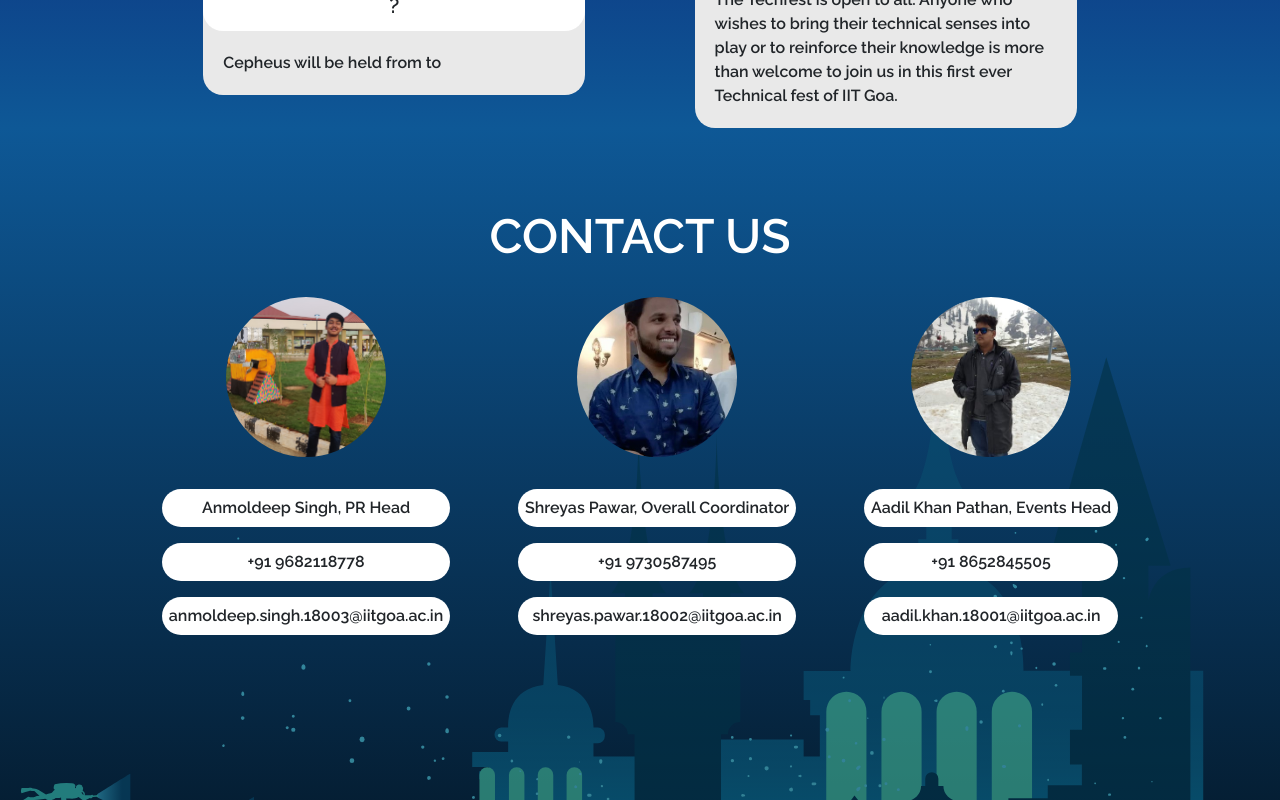
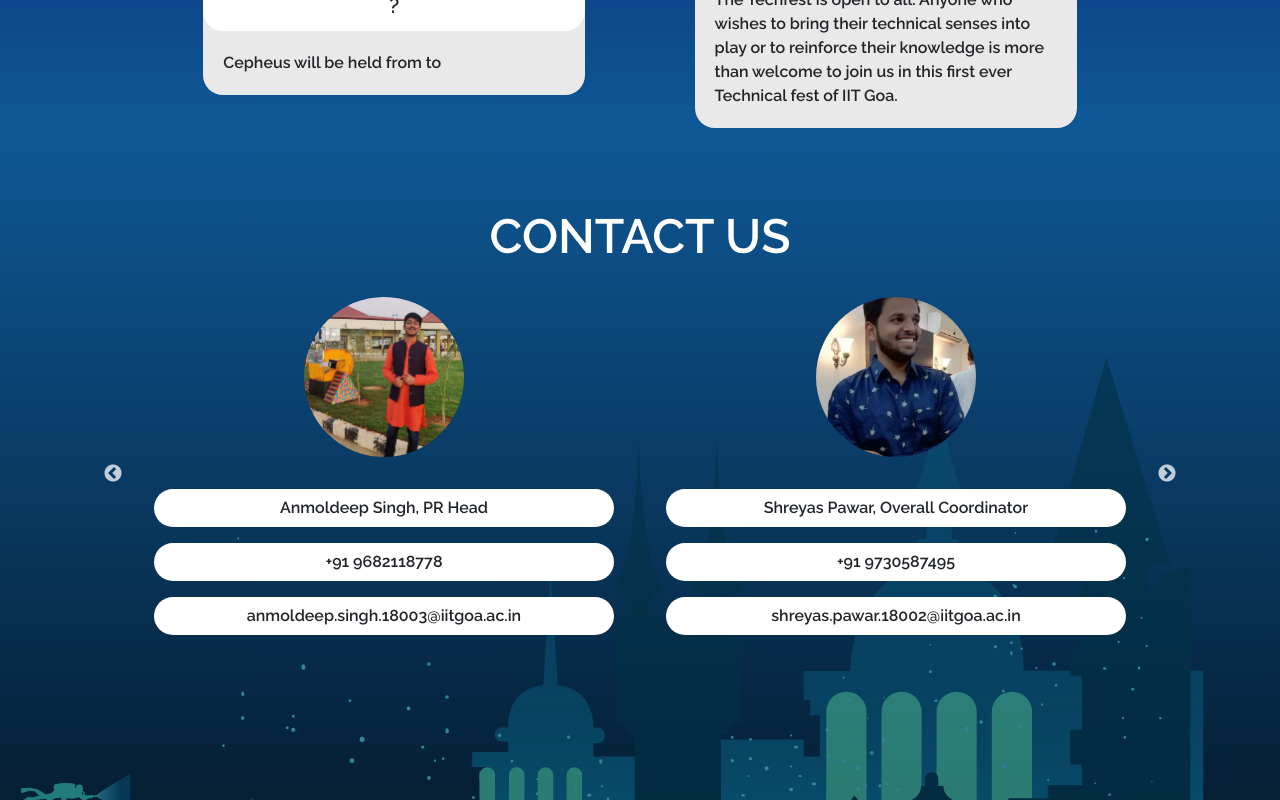
Before and after one commit to ayaniitgoa/TechFest, a React (Create React App) app: page / in a window 1280 px wide. Shown: the part 3080-3880 px from the top of the page. Built offline with nearby package versions, Linux system fonts and the light colour scheme.

Commit message:
Added carousel to contact us

```diff
--- a/package.json
+++ b/package.json
@@ -11,6 +11,8 @@
     "react-dom": "^17.0.1",
     "react-router-dom": "^5.2.0",
     "react-scripts": "4.0.1",
+    "react-slick": "^0.27.13",
+    "slick-carousel": "^1.8.1",
     "web-vitals": "^0.2.4"
   },
   "scripts": {
--- a/src/Containers/ContactUs/ContactUs.css
+++ b/src/Containers/ContactUs/ContactUs.css
@@ -6,7 +6,7 @@
   background: linear-gradient(to bottom, #0e5896, #000000);
   padding-top: 5rem;
   position: relative;
-  z-index: -2;
+  z-index: 1;
   margin-top: 0em;
 }
 
@@ -17,11 +17,11 @@
 }
 
 .contacts {
-  display: flex;
-  justify-content: space-around;
+  /* display: flex;
+  justify-content: space-around; */
   width: 80vw;
   margin: 0 auto;
-  flex-wrap: wrap;
+  /* flex-wrap: wrap; */
   margin-top: 2rem;
 }
 
@@ -31,9 +31,9 @@
   height: 10rem;
   object-fit: cover;
   margin-bottom: 2rem;
-  position: relative;
+  /* position: relative;
   left: 50%;
-  transform: translateX(-50%);
+  transform: translateX(-50%); */
   z-index: 10;
 }
 
@@ -42,6 +42,9 @@
   text-align: center;
   padding: 7px;
   border-radius: 30px;
+  width: 90%;
+  position: relative;
+
   /* z-index: 1; */
 }
 .underwater-img-div {
@@ -61,6 +64,17 @@
   /* right: -65px; */
 }
 
+.individual-contact {
+  display: flex !important;
+  flex-direction: column !important;
+  justify-content: center !important;
+  align-items: center !important;
+}
+
+.slick-next {
+  background: none !important;
+}
+
 @media only screen and (max-width: 650px) {
   .underwater-city {
     width: 100vw;
--- a/src/Containers/ContactUs/ContactUs.js
+++ b/src/Containers/ContactUs/ContactUs.js
@@ -5,14 +5,62 @@ import aadilPhoto from "./aadil.jpeg";
 import shreyasPhoto from "./shreyas.jpg";
 import AnmoldeepPhoto from "./Anmoldeep.jpg";
 
+import Slider from "react-slick";
+import "slick-carousel/slick/slick.css";
+import "slick-carousel/slick/slick-theme.css";
+
 function ContactUs() {
+  var settings = {
+    // dots: true,
+    infinite: true,
+    speed: 500,
+    slidesToShow: 2,
+    slidesToScroll: 1,
+    responsive: [
+      {
+        breakpoint: 1024,
+        settings: {
+          slidesToShow: 3,
+          slidesToScroll: 1,
+          infinite: true,
+          dots: true,
+        },
+      },
+      {
+        breakpoint: 800,
+        settings: {
+          slidesToShow: 2,
+          slidesToScroll: 1,
+          initialSlide: 1,
+        },
+      },
+      {
+        breakpoint: 600,
+        settings: {
+          slidesToShow: 1,
+          slidesToScroll: 1,
+          initialSlide: 1,
+        },
+      },
+      {
+        breakpoint: 480,
+        settings: {
+          slidesToShow: 1,
+          slidesToScroll: 1,
+        },
+      },
+    ],
+  };
   return (
     <div id="contact-us-section" className="contact-us-section">
       <h2 className="contact-us-title">CONTACT US</h2>
       <div className="contacts">
+        <Slider {...settings}>
           <div className="individual-contact">
             <img className="contact-photo" src={AnmoldeepPhoto} alt="" />
-          <p className="contact-text contact-name">Anmoldeep Singh, PR Head </p>
+            <p className="contact-text contact-name">
+              Anmoldeep Singh, PR Head{" "}
+            </p>
             <p className="contact-text contact-number">+91 9682118778</p>
             <p className="contact-text contact-number">
               anmoldeep.singh.18003@iitgoa.ac.in
@@ -38,6 +86,7 @@ function ContactUs() {
               aadil.khan.18001@iitgoa.ac.in
             </p>
           </div>
+        </Slider>
       </div>
       <div className="underwater-img-div">
         <img className="underwater-city" src={underwaterCity} alt="" />
--- a/src/Containers/SiteContainer/SiteContainer.js
+++ b/src/Containers/SiteContainer/SiteContainer.js
@@ -13,7 +13,6 @@ function SiteContainer() {
   const [showBackToTop, setShowBackToTop] = useState(false);
 
   useEffect(() => {
-    console.log("a");
     window.addEventListener("scroll", () => {
       if (window.pageYOffset > 100) {
         setShowBackToTop(true);
```
Also changed, not shown: 2 other files (tests, documents, lock files or other folders). Lines whose indentation alone changed are shown as unchanged.
